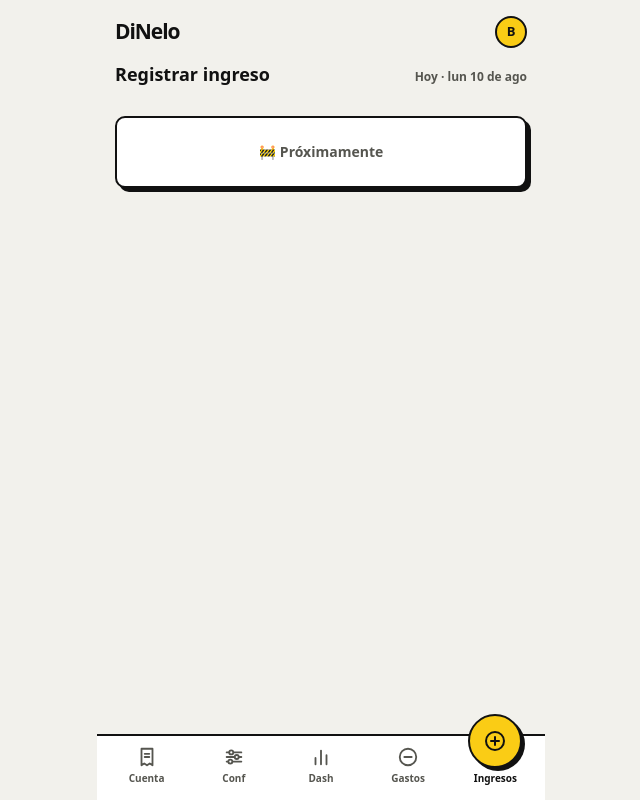
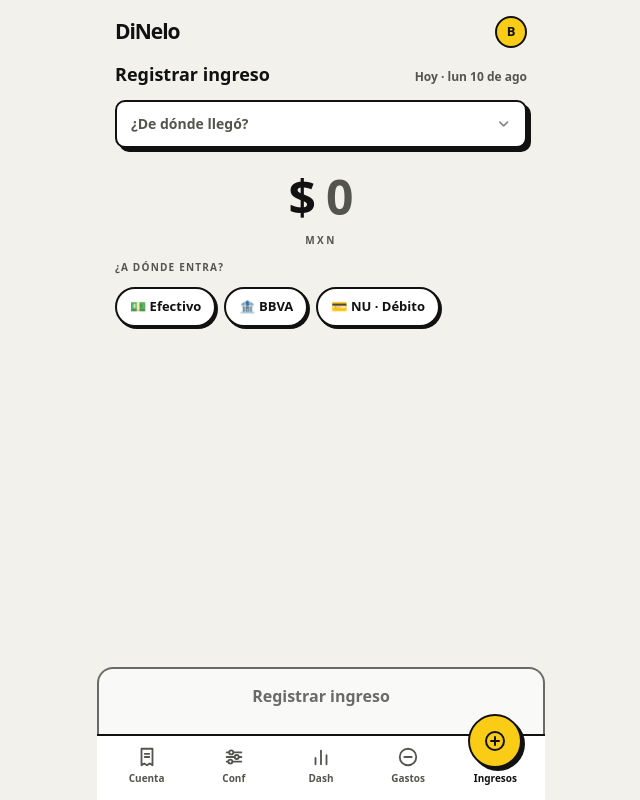
Before and after one commit to kenshivr/dinelo, a Next.js app: page /ingresos in a window 1280 px wide. Shown: the whole page, without its empty margins (319-959 px from the left). Built offline with nearby package versions, Linux system fonts and the light colour scheme.

Commit message:
feat: vista ingresos + componentes de captura compartidos

```diff
--- a/src/app/(tabs)/ingresos/page.tsx
+++ b/src/app/(tabs)/ingresos/page.tsx
@@ -1,12 +1,6 @@
-import { PageHeader } from "@/components/page-header";
+import { IngresosForm } from "@/components/ingresos/ingresos-form";
+import { medios, frecuentes } from "@/lib/mock-data";
 
 export default function IngresosPage() {
-  return (
-    <>
-      <PageHeader title="Registrar ingreso" conFecha />
-      <div className="nbs mt-4 p-6 text-center text-sm font-extrabold text-muted-foreground">
-        🚧 Próximamente
-      </div>
-    </>
-  );
+  return <IngresosForm medios={medios} frecuentes={frecuentes.filter((f) => f.tipo === "I")} />;
 }
--- /dev/null
+++ b/src/components/captura/concepto-combobox.tsx
@@ -0,0 +1,52 @@
+"use client";
+
+import { useState } from "react";
+import { cn } from "@/lib/utils";
+import { chevron } from "@/components/icons";
+import type { Frecuente } from "@/lib/mock-data";
+
+type Props = {
+  value: string;
+  onChange: (value: string) => void;
+  frecuentes: Frecuente[];
+  placeholder: string;
+};
+
+export function ConceptoCombobox({ value, onChange, frecuentes, placeholder }: Props) {
+  const [abierto, setAbierto] = useState(false);
+
+  return (
+    <>
+      <div className="nbs flex items-center justify-between px-3.5">
+        <input
+          value={value}
+          onChange={(e) => onChange(e.target.value)}
+          onFocus={() => setAbierto(true)}
+          placeholder={placeholder}
+          className="w-full bg-transparent py-3 text-sm font-extrabold outline-none placeholder:text-muted-foreground"
+        />
+        {chevron}
+      </div>
+
+      {abierto && (
+        <div className="nbs p-[7px]">
+          {frecuentes.map((f) => (
+            <button
+              key={f.id}
+              className={cn("drow", value === f.nombre && "on")}
+              onClick={() => {
+                onChange(f.nombre);
+                setAbierto(false);
+              }}
+            >
+              {f.emoji} {f.nombre}
+            </button>
+          ))}
+          <button className="drow text-muted-foreground" onClick={() => setAbierto(false)}>
+            ✏️ escribí uno nuevo…
+          </button>
+        </div>
+      )}
+    </>
+  );
+}
--- /dev/null
+++ b/src/components/captura/monto-input.tsx
@@ -0,0 +1,25 @@
+"use client";
+
+type Props = {
+  value: string;
+  onChange: (value: string) => void;
+};
+
+export function MontoInput({ value, onChange }: Props) {
+  return (
+    <label className="block pt-1 text-center">
+      <span className="flex items-baseline justify-center text-5xl font-black tracking-tight">
+        $&nbsp;
+        <input
+          value={value}
+          onChange={(e) => onChange(e.target.value.replace(/[^\d.]/g, ""))}
+          inputMode="decimal"
+          placeholder="0"
+          style={{ width: `${Math.max(value.length, 1)}ch` }}
+          className="bg-transparent text-5xl font-black tracking-tight outline-none placeholder:text-muted-foreground"
+        />
+      </span>
+      <span className="lbl mt-1 block tracking-[0.24em]">MXN</span>
+    </label>
+  );
+}
--- a/src/components/gastos/gastos-form.tsx
+++ b/src/components/gastos/gastos-form.tsx
@@ -2,14 +2,11 @@
 
 import { useState } from "react";
 import { cn } from "@/lib/utils";
+import { chevron } from "@/components/icons";
 import { PageHeader } from "@/components/page-header";
+import { ConceptoCombobox } from "@/components/captura/concepto-combobox";
+import { MontoInput } from "@/components/captura/monto-input";
 import type { Categoria, Frecuente, Medio } from "@/lib/mock-data";
-
-const chevron = (
-  <svg viewBox="0 0 24 24" width="16" height="16" fill="none" stroke="currentColor" strokeWidth="2.5" strokeLinecap="round" strokeLinejoin="round" className="opacity-50">
-    <polyline points="6 9 12 15 18 9" />
-  </svg>
-);
 
 type Props = {
   categorias: Categoria[];
@@ -19,7 +16,6 @@ type Props = {
 
 export function GastosForm({ categorias, medios, frecuentes }: Props) {
   const [concepto, setConcepto] = useState("");
-  const [conceptoAbierto, setConceptoAbierto] = useState(false);
   const [monto, setMonto] = useState("");
   const [categoriaId, setCategoriaId] = useState<string | null>(null);
   const [medioId, setMedioId] = useState<string | null>(null);
@@ -41,51 +37,14 @@ export function GastosForm({ categorias, medios, frecuentes }: Props) {
     <>
       <PageHeader title="Registrar gasto" conFecha />
 
-      <div className="nbs flex items-center justify-between px-3.5">
-        <input
-          value={concepto}
-          onChange={(e) => setConcepto(e.target.value)}
-          onFocus={() => setConceptoAbierto(true)}
-          placeholder="¿En qué gastaste?"
-          className="w-full bg-transparent py-3 text-sm font-extrabold outline-none placeholder:text-muted-foreground"
-        />
-        {chevron}
-      </div>
+      <ConceptoCombobox
+        value={concepto}
+        onChange={setConcepto}
+        frecuentes={frecuentes}
+        placeholder="¿En qué gastaste?"
+      />
 
-      {conceptoAbierto && (
-        <div className="nbs p-[7px]">
-          {frecuentes.map((f) => (
-            <button
-              key={f.id}
-              className={cn("drow", concepto === f.nombre && "on")}
-              onClick={() => {
-                setConcepto(f.nombre);
-                setConceptoAbierto(false);
-              }}
-            >
-              {f.emoji} {f.nombre}
-            </button>
-          ))}
-          <button className="drow text-muted-foreground" onClick={() => setConceptoAbierto(false)}>
-            ✏️ escribí uno nuevo…
-          </button>
-        </div>
-      )}
-
-      <label className="block pt-1 text-center">
-        <span className="flex items-baseline justify-center text-5xl font-black tracking-tight">
-          $&nbsp;
-          <input
-            value={monto}
-            onChange={(e) => setMonto(e.target.value.replace(/[^\d.]/g, ""))}
-            inputMode="decimal"
-            placeholder="0"
-            style={{ width: `${Math.max(monto.length, 1)}ch` }}
-            className="bg-transparent text-5xl font-black tracking-tight outline-none placeholder:text-muted-foreground"
-          />
-        </span>
-        <span className="lbl mt-1 block tracking-[0.24em]">MXN</span>
-      </label>
+      <MontoInput value={monto} onChange={setMonto} />
 
       <span className="lbl">Categoría</span>
       <div className="flex flex-wrap gap-2">
@@ -106,7 +65,7 @@ export function GastosForm({ categorias, medios, frecuentes }: Props) {
         onClick={() => setMedioAbierto(!medioAbierto)}
       >
         <span className={cn(!medio && "text-muted-foreground")}>
-          {medio ? `${medio.emoji}  ${medio.nombre}` : "Elegí un medio"}
+          {medio ? `${medio.emoji}  ${medio.nombre}` : "Elegí un medio"}
         </span>
         {chevron}
       </button>
--- /dev/null
+++ b/src/components/icons.tsx
@@ -0,0 +1,5 @@
+export const chevron = (
+  <svg viewBox="0 0 24 24" width="16" height="16" fill="none" stroke="currentColor" strokeWidth="2.5" strokeLinecap="round" strokeLinejoin="round" className="opacity-50">
+    <polyline points="6 9 12 15 18 9" />
+  </svg>
+);
--- /dev/null
+++ b/src/components/ingresos/ingresos-form.tsx
@@ -0,0 +1,61 @@
+"use client";
+
+import { useState } from "react";
+import { cn } from "@/lib/utils";
+import { PageHeader } from "@/components/page-header";
+import { ConceptoCombobox } from "@/components/captura/concepto-combobox";
+import { MontoInput } from "@/components/captura/monto-input";
+import type { Frecuente, Medio } from "@/lib/mock-data";
+
+type Props = {
+  medios: Medio[];
+  frecuentes: Frecuente[];
+};
+
+export function IngresosForm({ medios, frecuentes }: Props) {
+  const [concepto, setConcepto] = useState("");
+  const [monto, setMonto] = useState("");
+  const [medioId, setMedioId] = useState<string | null>(null);
+
+  const listo = concepto.trim() !== "" && monto !== "" && medioId !== null;
+
+  function registrar() {
+    // Fase 2: server action → Supabase. Por ahora solo limpia el formulario.
+    console.log("movimiento", { tipo: "ingreso", concepto, monto, medioId });
+    setConcepto("");
+    setMonto("");
+    setMedioId(null);
+  }
+
+  return (
+    <>
+      <PageHeader title="Registrar ingreso" conFecha />
+
+      <ConceptoCombobox
+        value={concepto}
+        onChange={setConcepto}
+        frecuentes={frecuentes}
+        placeholder="¿De dónde llegó?"
+      />
+
+      <MontoInput value={monto} onChange={setMonto} />
+
+      <span className="lbl">¿A dónde entra?</span>
+      <div className="flex flex-wrap gap-2">
+        {medios.map((m) => (
+          <button
+            key={m.id}
+            className={cn("chip", medioId === m.id && "f-y")}
+            onClick={() => setMedioId(m.id)}
+          >
+            {m.emoji} {m.nombre}
+          </button>
+        ))}
+      </div>
+
+      <button className="dock f-gg -mx-[18px] mt-auto disabled:opacity-60" disabled={!listo} onClick={registrar}>
+        Registrar ingreso
+      </button>
+    </>
+  );
+}
```
